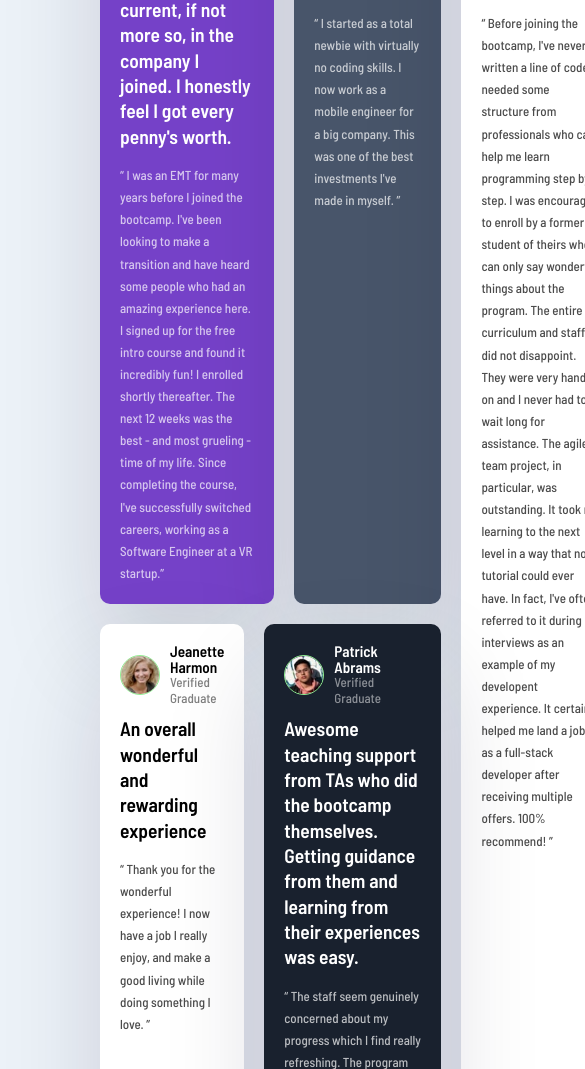
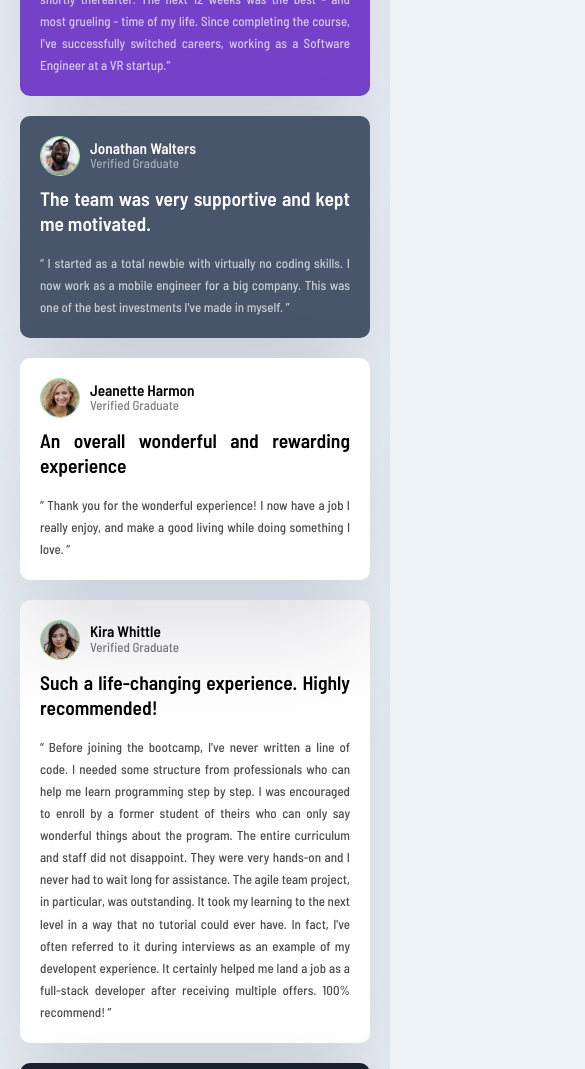
Before and after one commit to Badbatunde/testimonials, a plain HTML site: page index.html in a window 390 px wide. Shown: the part 322-1391 px from the top of the page, 585 px wide, since content can reach past the window. Drawn offline with Linux system fonts and the light colour scheme.

Commit message:
Added the media query for smaller screens

```diff
--- a/style.css
+++ b/style.css
@@ -108,3 +108,42 @@ body {
   padding: 20px;
   box-shadow: rgba(17, 12, 46, 0.15) 0px 48px 100px 0px;
 }
+
+@media (max-width: 768px) {
+  .testimonials {
+    grid-template-columns: 1fr;
+    padding: 20px;
+    margin: 15px auto;
+  }
+
+  .Daniel {
+    grid-column: 1;
+    grid-row: 1;
+    text-align: justify;
+    background-position: top 10px right 20px;
+  }
+
+  .Jonathan {
+    grid-column: 1;
+    grid-row: 2;
+    text-align: justify;
+  }
+
+  .Jeanette {
+    grid-column: 1;
+    grid-row: 3;
+    text-align: justify;
+  }
+
+  .Kira {
+    grid-column: 1;
+    grid-row: 4;
+    text-align: justify;
+  }
+
+  .Patrick {
+    grid-column: 1;
+    grid-row: 5;
+    text-align: justify;
+  }
+}
```
